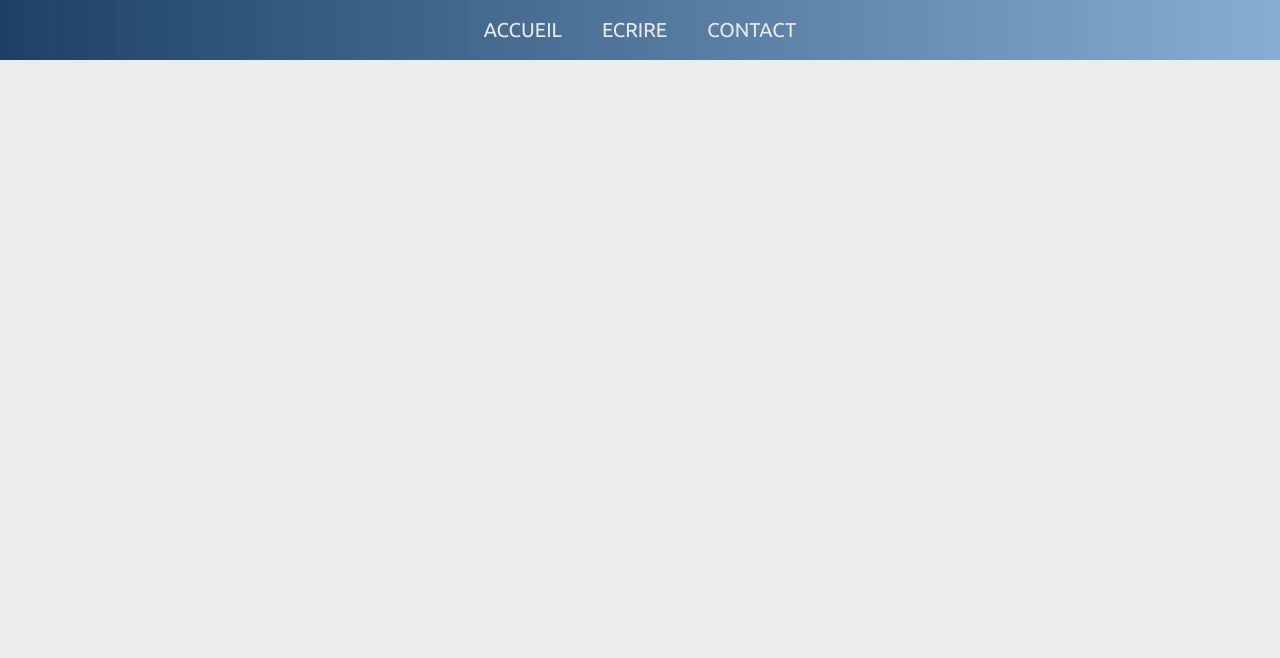
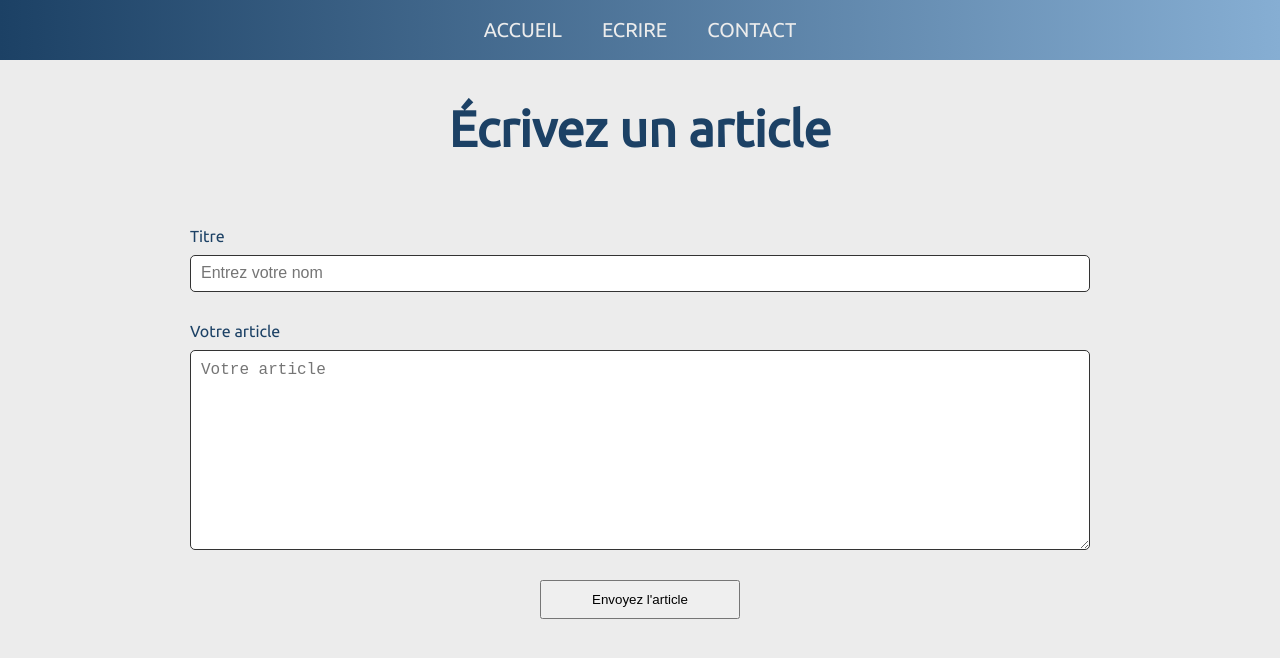
Before and after one commit to mena0018/React-Blog, a React (Create React App) app: page /ecrire in a window 1280 px wide. Shown: the top 658 px of the page. Built offline with nearby package versions, Linux system fonts and the light colour scheme.

Commit message:
Mise en place de l'UI pour ajouter un article

```diff
--- /dev/null
+++ b/src/Components/Form/Form.js
@@ -0,0 +1,19 @@
+import React from 'react'
+import "./Form.scss"
+
+
+export default function Form() {
+  return (
+    <form>
+        <h1 className='add-article-title'>Écrivez un article</h1>
+
+        <label htmlFor="title">Titre</label>
+        <input type="text" id="title" placeholder='Entrez votre nom' className='input-txt'/>
+
+        <label htmlFor="article">Votre article</label>
+        <textarea id="article" placeholder='Votre article'></textarea>
+
+        <button className='submit-btn'>Envoyez l'article</button>
+    </form>
+  )
+}
--- /dev/null
+++ b/src/Components/Form/Form.scss
@@ -0,0 +1,48 @@
+@import "../../scss/mixins";
+@import "../../scss/variables";
+
+
+form {
+  max-width: 900px;
+  display: flex;
+  flex-direction: column;
+  margin: 0 auto;
+
+  .add-article-title {
+    @include title;
+  }
+
+  label {
+    display: block;
+    font-size: 16px;
+    margin: 30px 0 10px;
+  }
+
+  .input-txt {
+    padding: 10px;
+    border-radius: 5px;
+    border: 1px solid $black;
+    outline: none;
+
+    &::placeholder {
+      font-size: 16px;
+    }
+  }
+
+  #article {
+    margin-bottom: 30px;
+    min-height: 200px;
+    @extend .input-txt;
+
+    &::placeholder {
+      font-size: 16px;
+    }
+  }
+
+  .submit-btn {
+    width: 200px;
+    margin: 0 auto;
+    padding: 10px 0;
+    cursor: pointer;
+  }
+}
--- a/src/Components/Home/Home.scss
+++ b/src/Components/Home/Home.scss
@@ -3,9 +3,7 @@
 
 
 .home-title {
-    font-size: 50px;
-    margin: 100px 0 40px;
-    text-align: center;
+    @include title;
 }
 
 .container-cards {
--- a/src/Pages/AddArticle/AddArticle.js
+++ b/src/Pages/AddArticle/AddArticle.js
@@ -1,7 +1,13 @@
 import React from 'react'
+import Form from '../../Components/Form/Form'
+
 
 export default function AddArticle() {
+
+
   return (
-    <div>AddArticle</div>
+    <>
+      <Form />
+    </>
   )
 }
--- a/src/scss/_mixins.scss
+++ b/src/scss/_mixins.scss
@@ -16,3 +16,9 @@
   color: $dark-green;
   font-weight: 600;
 }
+
+@mixin title {
+  font-size: 50px;
+  margin: 100px 0 40px;
+  text-align: center;
+}
```
Lines whose indentation alone changed are shown as unchanged.
